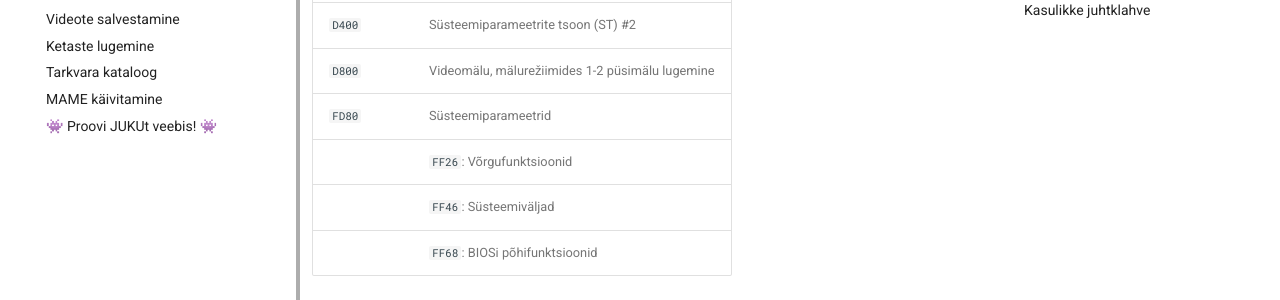
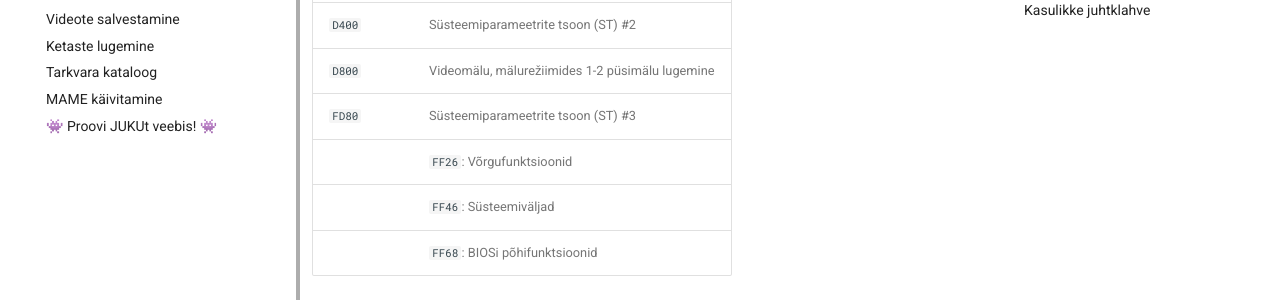
Before and after one commit to infoaed/juku3000, an MkDocs documentation site: the page built from docs/juku-käsud.md, in a window 1280 px wide and 900 px high, scrolled down 4349 px. Shown: the part 152-452 px from the top of the window. Built offline with MkDocs 1.6.1 and Material for MkDocs 9.7.7, drawn with Linux system fonts in a browser that asks for light colours; comment, search, counter and statistics services are not loaded.

Commit message:
Update juku-käsud.md

```diff
--- a/docs/juku-käsud.md
+++ b/docs/juku-käsud.md
@@ -127,7 +127,7 @@ KP moodustab nendest parameetritest süsteemiparameetrite tsooni (ST) ühe või
 >        | `CA03`: KP viiba käivitamise aadress
 > `D400` | Süsteemiparameetrite tsoon (ST) #2
 > `D800` | Videomälu, mälurežiimides 1-2 püsimälu lugemine
-> `FD80` | Süsteemiparameetrid
+> `FD80` | Süsteemiparameetrite tsoon (ST) #3
 >        | `FF26`: Võrgufunktsioonid
 >        | `FF46`: Süsteemiväljad
 >        | `FF68`: BIOSi põhifunktsioonid
```
